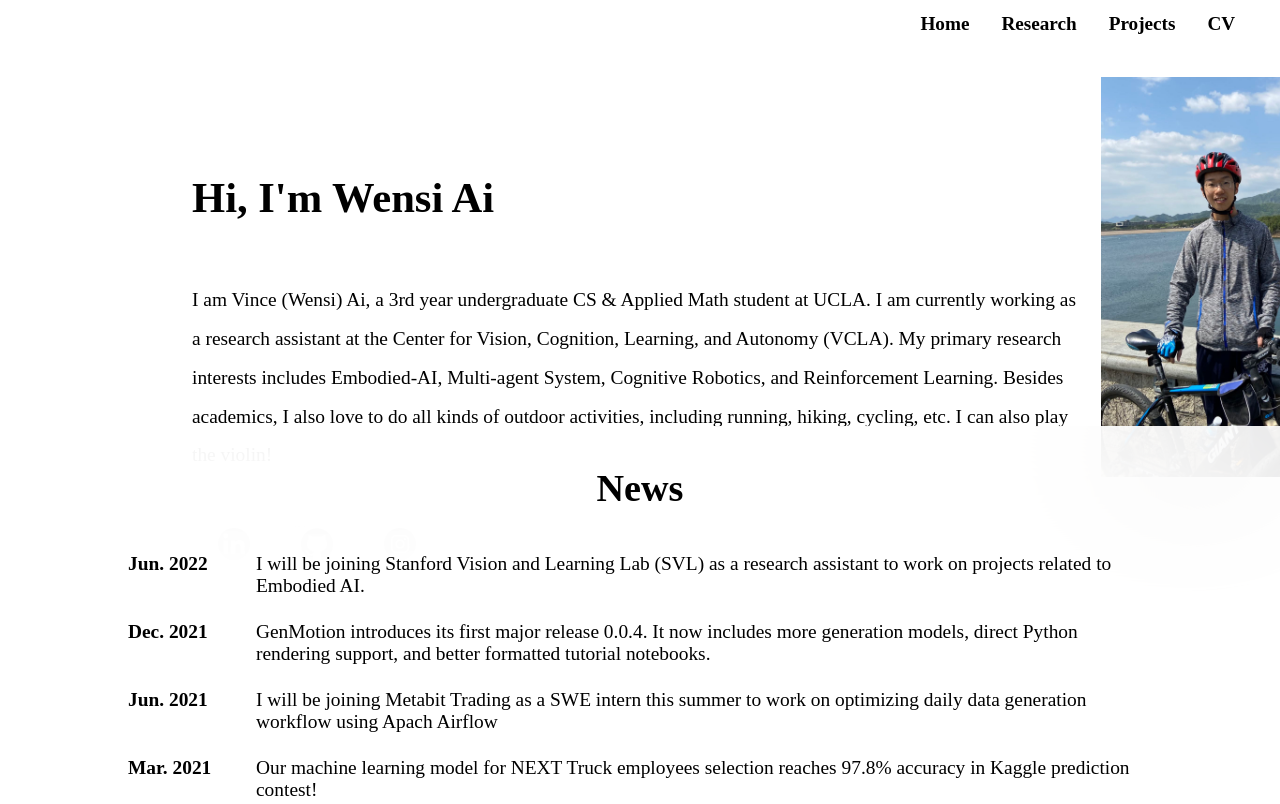
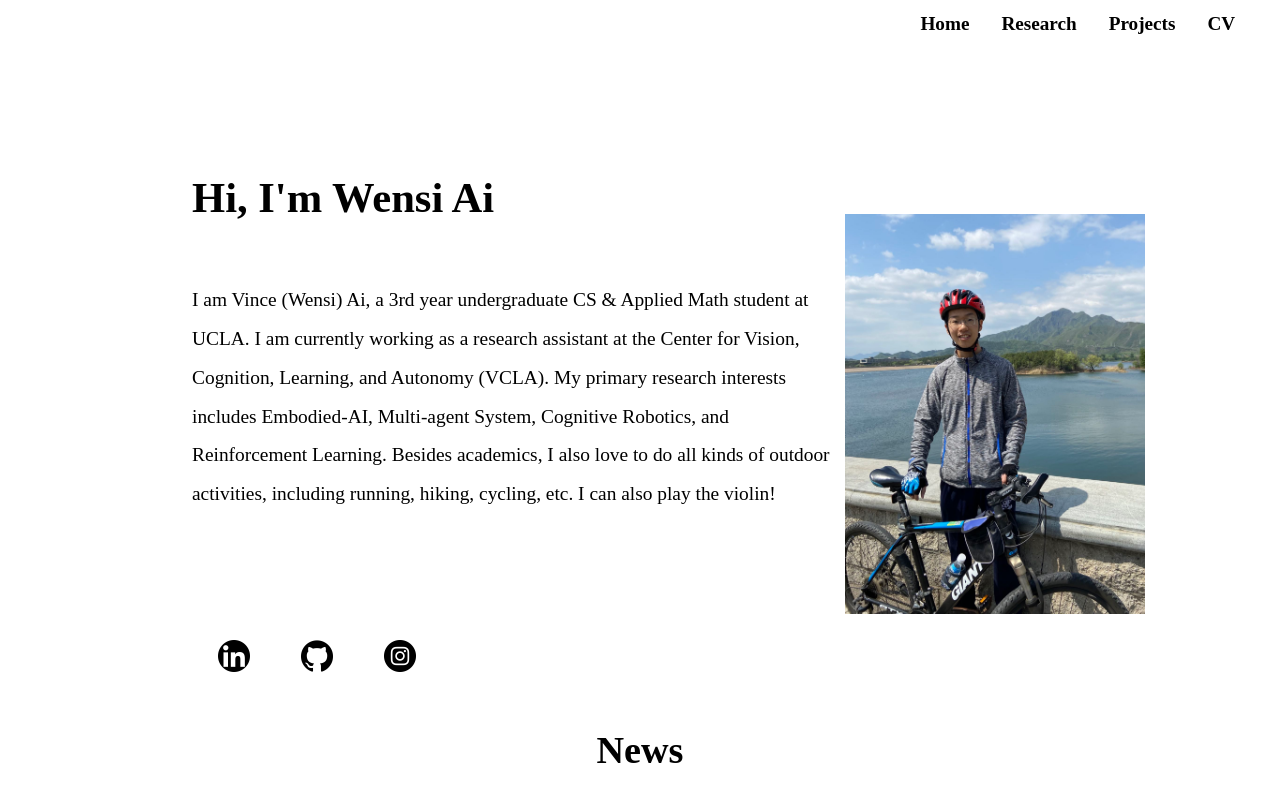
Before and after one commit to wensi-ai/wensi-ai.github.io, a Gatsby site: page / in a window 1280 px wide. Shown: the top 804 px of the page. Built offline with nearby package versions, Linux system fonts and the light colour scheme; Gatsby itself is replaced by a stand-in of ours.

Commit message:
position relative replaced + components layout

```diff
--- a/src/components/Intro.js
+++ b/src/components/Intro.js
@@ -1,25 +1,28 @@
-import React from 'react'
-import { name, long_descroption, contacts, tech_stack } from '../data/Info'
-import "../styles/Home.css"
+import React from "react";
+import { name, long_descroption, contacts, tech_stack } from "../data/Info";
+import "../styles/Home.css";
 
 export default function About() {
   return (
-        <div className='Intro'>
+    <div className="Intro">
       <div className="IntroWrapper">
+        <h1>Hi, I'm {name}</h1>
         <main className="About">
-                    <h1>Hi, I'm {name}</h1>
-                    <div className='IntroParagraph'>{long_descroption}</div>
-                    <div className='ContactImg'>
-                        {
-                            contacts.map(function(dict){
-                                return <a href={dict.url} key={dict.name}><img src={dict.img} alt={dict.name}/></a>
-                            })
-                        }
+          <div className="IntroParagraph">{long_descroption}</div>
+          <img src="/selfie.jpg" alt="selfie" />
+        </main>
+
+        <div className="ContactImg">
+          {contacts.map(function (dict) {
+            return (
+              <a href={dict.url} key={dict.name}>
+                <img src={dict.img} alt={dict.name} />
+              </a>
+            );
+          })}
         </div>
-                </main>
-                <img src='/selfie.jpg' alt='selfie' />
       </div>
       <br />
     </div>
-    )
+  );
 }
--- a/src/styles/Home.css
+++ b/src/styles/Home.css
@@ -1,19 +1,15 @@
 /* Intro section */
 
 .Intro {
-    position: relative;
   width: 100%;
-    top: 6vh;
-    left: 0;
+  margin-top: 6vh;
   display: flex;
 }
 
 .IntroWrapper {
-    position: relative;
   width: 100%;
-    top: 2vh; left: 15vw;
-    display: flex;
-    flex-wrap: wrap;
+  margin-left: 15vw;
+  margin-top: 2vh;
 }
 
 .Intro img {
@@ -22,14 +18,12 @@
 }
 
 .About {
-    position: relative;
-    top: 0; left: 0;
-    display: block;
-    width: 70vw;
-
+  display: flex;
+  flex-wrap: wrap;
+  width: 100vw;
 }
 
-.Intro h1{
+.Intro h1 {
   position: relative;
   top: 10vh;
   left: 0;
@@ -40,18 +34,15 @@
 }
 
 .IntroParagraph {
-    position: relative;
-    top: 10vh;
+  margin-top: 10vh;
   left: 0;
-    width: 70vw;
+  width: 50vw;
   font-size: calc(5px + 0.5vw + 0.5rem);
   line-height: 2;
 }
 
 .ContactImg {
-    position: relative;
   display: flex;
-    top: 15vh;
   left: 0;
   justify-content: flex-start;
   align-items: center;
@@ -59,23 +50,24 @@
 }
 
 .ContactImg a img {
-    bottom: 0; left: 0;
+  bottom: 0;
+  left: 0;
   height: 4vh;
   width: 4vh;
   padding: 0 1vw;
 }
 
 .ContactImg a img:hover {
-    filter: invert(71%) sepia(48%) saturate(2522%) hue-rotate(331deg) brightness(101%) contrast(96%);
+  filter: invert(71%) sepia(48%) saturate(2522%) hue-rotate(331deg)
+    brightness(101%) contrast(96%);
 }
-
-
 
 /* News section */
 .News {
   position: relative;
   display: block;
-    top: 0; left: 0;
+  top: 0;
+  left: 0;
   height: 50vh;
   width: 100%;
   background-color: rgb(255, 255, 255, 0.9);
@@ -114,13 +106,12 @@
   width: calc(100% - 30vw);
 }
 
-
-
 /* Footer Section */
 .Footer {
   position: relative;
   display: block;
-    bottom: 0; left: 0;
+  bottom: 0;
+  left: 0;
   width: 100%;
   height: 6vh;
   background-color: rgba(255, 255, 255);
@@ -129,7 +120,8 @@
 .Footer strong {
   position: relative;
   display: block;
-    top: 0; left: 0;
+  top: 0;
+  left: 0;
   height: 1.5vh;
   font-size: 1.5vh;
   font-weight: 400;
@@ -140,7 +132,8 @@
 .Footer p {
   position: absolute;
   display: flex;
-    bottom: 0; left: 0;
+  bottom: 0;
+  left: 0;
   height: 6vh;
   width: 100%;
   font-size: 1.5vh;
```
Also changed, not shown: 1 other file. Lines whose indentation alone changed are shown as unchanged.
